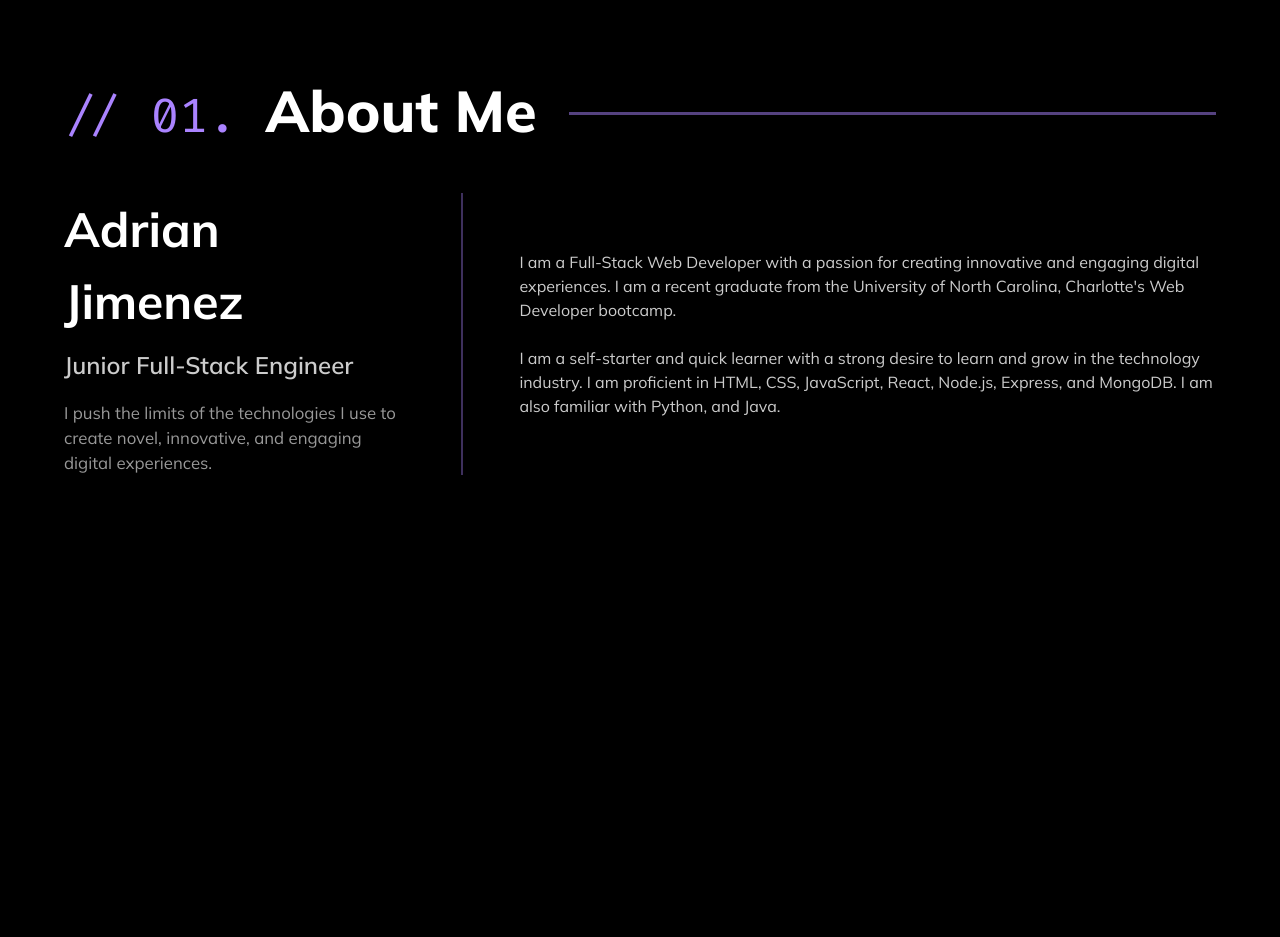
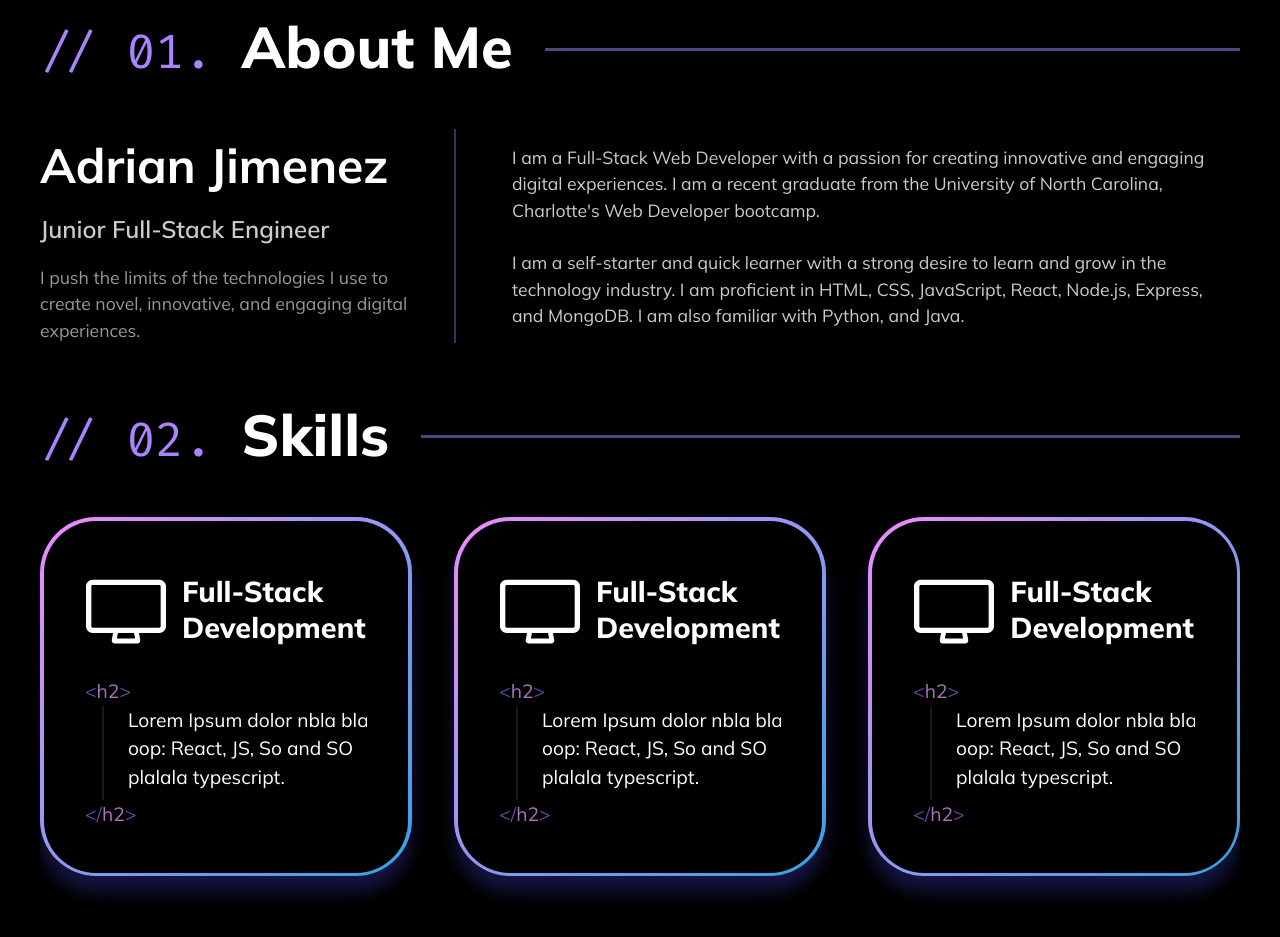
Before and after one commit to PuppetAJ/Portfolio-2024, a plain HTML site: page index.html in a window 1280 px wide. Shown: the part 813-1750 px from the top of the page. Before the commit the page ends 1728 px from the top, so only its background shows below. Drawn offline with Linux system fonts and the light colour scheme.

Commit message:
Created rudimentary skills section

```diff
--- a/index.html
+++ b/index.html
@@ -51,9 +51,11 @@
       </div>
     </header>
     <main>
-      <section class="about-wrapper">
-        <div class="about container mulish-reg">
-          <h2><span class="number fira-code-reg">// 01. </span>About Me</h2>
+      <section>
+        <div class="main-content container mulish-reg">
+          <h2 class="main-heading">
+            <span class="number fira-code-reg">// 01. </span>About Me
+          </h2>
           <div class="about-content">
             <div class="about-head">
               <h3>Adrian Jimenez</h3>
@@ -78,6 +80,105 @@
           </div>
         </div>
       </section>
+      <section id="skills-section">
+        <div class="main-content container mulish-reg">
+          <h2 class="main-heading">
+            <span class="number fira-code-reg">// 02. </span>Skills
+          </h2>
+          <div class="skills-wrapper">
+            <div class="shadow-effect">
+              <div class="skill">
+                <div class="skill-container">
+                  <div class="skill-head">
+                    <img
+                      class="skill-icon"
+                      src="./resources/icons/desktop.svg"
+                      alt="HTML5"
+                    />
+                    <h3 class="skill-heading">Full-Stack <br />Development</h3>
+                  </div>
+                  <div class="skill-body">
+                    <p class="tag">
+                      <span class="tag-color">&lt</span>
+                      <span class="code">h2</span>
+                      <span class="tag-color">&gt</span>
+                    </p>
+                    <p>
+                      Lorem Ipsum dolor nbla bla oop: React, JS, So and SO
+                      plalala typescript.
+                    </p>
+                    <p class="tag">
+                      <span class="tag-color">&lt/</span
+                      ><span class="code">h2</span
+                      ><span class="tag-color">&gt</span>
+                    </p>
+                  </div>
+                </div>
+              </div>
+            </div>
+            <div class="shadow-effect">
+              <div class="skill">
+                <div class="skill-container">
+                  <div class="skill-head">
+                    <img
+                      class="skill-icon"
+                      src="./resources/icons/desktop.svg"
+                      alt="HTML5"
+                    />
+                    <h3 class="skill-heading">Full-Stack <br />Development</h3>
+                  </div>
+                  <div class="skill-body">
+                    <p class="tag">
+                      <span class="tag-color">&lt</span>
+                      <span class="code">h2</span>
+                      <span class="tag-color">&gt</span>
+                    </p>
+                    <p>
+                      Lorem Ipsum dolor nbla bla oop: React, JS, So and SO
+                      plalala typescript.
+                    </p>
+                    <p class="tag">
+                      <span class="tag-color">&lt/</span
+                      ><span class="code">h2</span
+                      ><span class="tag-color">&gt</span>
+                    </p>
+                  </div>
+                </div>
+              </div>
+            </div>
+            <div class="shadow-effect">
+              <div class="skill">
+                <div class="skill-container">
+                  <div class="skill-head">
+                    <img
+                      class="skill-icon"
+                      src="./resources/icons/desktop.svg"
+                      alt="HTML5"
+                    />
+                    <h3 class="skill-heading">Full-Stack <br />Development</h3>
+                  </div>
+                  <div class="skill-body">
+                    <p class="tag">
+                      <span class="tag-color">&lt</span>
+                      <span class="code">h2</span>
+                      <span class="tag-color">&gt</span>
+                    </p>
+                    <p>
+                      Lorem Ipsum dolor nbla bla oop: React, JS, So and SO
+                      plalala typescript.
+                    </p>
+                    <p class="tag">
+                      <span class="tag-color">&lt/</span
+                      ><span class="code">h2</span
+                      ><span class="tag-color">&gt</span>
+                    </p>
+                  </div>
+                </div>
+              </div>
+            </div>
+          </div>
+        </div>
+      </section>
     </main>
   </body>
   <script src="./resources/scripts/main.js" defer></script>
--- a/resources/stylesheets/style.css
+++ b/resources/stylesheets/style.css
@@ -46,13 +46,7 @@ button {
   outline: none;
 }
 
-/* Custom Styles */
-
-:root {
-  font-size: 16px;
-  color: white;
-  color-scheme: dark;
-}
+/* Font Styles */
 
 .fira-code-reg {
   font-family: "Fira Code", monospace;
@@ -66,6 +60,14 @@ button {
   font-optical-sizing: auto;
   font-weight: 400;
   font-style: normal;
+}
+
+/* General Styles */
+
+:root {
+  font-size: 16px;
+  color: white;
+  color-scheme: dark;
 }
 
 .container {
@@ -91,7 +93,7 @@ header {
     0 0 / 16px 16px;
 
   height: 100vh;
-  padding-bottom: 10rem;
+  padding-bottom: 10vh;
   display: flex;
   flex-direction: column;
 }
@@ -243,18 +245,9 @@ nav {
   margin-bottom: 1rem;
 }
 
-.about-wrapper {
-  margin: 4rem;
-}
+/* Main General Styles */
 
-/* About Section */
-
-.about {
-  height: 50rem;
-  /* margin: 10rem; */
-}
-
-.about h2 {
+.main-heading {
   font-size: 3.6rem;
   font-weight: 800;
   margin: 1rem 0;
@@ -263,7 +256,7 @@ nav {
   margin-bottom: 2.5rem;
 }
 
-.about h2::after {
+.main-heading::after {
   content: "";
   position: absolute;
   background-color: #aa83ff;
@@ -272,6 +265,17 @@ nav {
   padding: 1.5px;
   bottom: 45%;
   opacity: 0.5;
+}
+
+.main-content {
+  margin-bottom: 2rem;
+}
+
+/* About Section */
+
+.about {
+  margin-bottom: 2rem;
+  /* margin: 10rem; */
 }
 
 .number {
@@ -291,7 +295,7 @@ nav {
   max-width: 26rem;
   display: flex;
   flex-direction: column;
-  padding-right: 4rem;
+  padding-right: 1rem;
   border-right: 2px solid #aa83ff5d;
 }
 
@@ -316,11 +320,107 @@ nav {
 }
 
 .about-head p {
-  font-size: 1.05rem;
+  font-size: 1.1rem;
   margin-top: 0.5rem;
   color: rgba(255, 255, 255, 0.6);
 }
 
 .about-paragraph p {
+  font-size: 1.1rem;
   color: rgba(255, 255, 255, 0.8);
 }
+
+/* Skills Section */
+
+#skills-section {
+  height: 60rem;
+  overflow: visible;
+}
+
+.skills-wrapper {
+  /* height: 50rem; */
+  display: flex;
+  justify-content: space-between;
+  /* height: 50rem; */
+  overflow: visible;
+}
+
+.skill {
+  position: relative;
+  background: linear-gradient(to bottom right, #ef8bff, rgb(52, 163, 228));
+  /* border: 4px solid transparent; */
+
+  padding: 3.5px;
+  border-radius: 3.5rem;
+  overflow: visible;
+}
+
+.skill-container {
+  display: flex;
+  justify-content: center;
+  align-items: center;
+  background: black;
+  padding: 2.6rem;
+  max-width: 23rem;
+  height: 22rem;
+  border-radius: 3.25rem;
+  display: flex;
+  flex-direction: column;
+  align-items: center;
+}
+
+.skill-head {
+  display: flex;
+  align-items: center;
+  margin-bottom: 1.5rem;
+}
+
+.skill-heading {
+  line-height: 1.25;
+  font-size: 1.8rem;
+  font-weight: 800;
+}
+
+.skill-icon {
+  width: 5rem;
+  height: 5.5rem;
+  margin-right: 1rem;
+}
+
+.skill-body {
+  display: flex;
+  flex-direction: column;
+}
+
+.skill-body p {
+  font-size: 1.2rem;
+}
+
+.skill-body p:nth-child(2) {
+  position: relative;
+  left: 1.05rem;
+  border-left: 2px solid rgba(102, 98, 141, 0.233);
+  padding-left: 1.5rem;
+  padding-bottom: 0.5rem;
+  max-width: 17.6rem;
+}
+
+.tag {
+  display: flex;
+}
+
+.tag-color {
+  color: rgb(91, 74, 167);
+}
+
+.code {
+  color: rgb(170, 116, 187);
+}
+
+.shadow-effect {
+  border-radius: 3.5rem;
+  background: none;
+  box-shadow: 0rem 1rem 1rem 0rem #4d50ff3f;
+  overflow: visible;
+  margin-bottom: 3rem;
+}
```
Also changed, not shown: resources/icons/desktop.svg (added).
